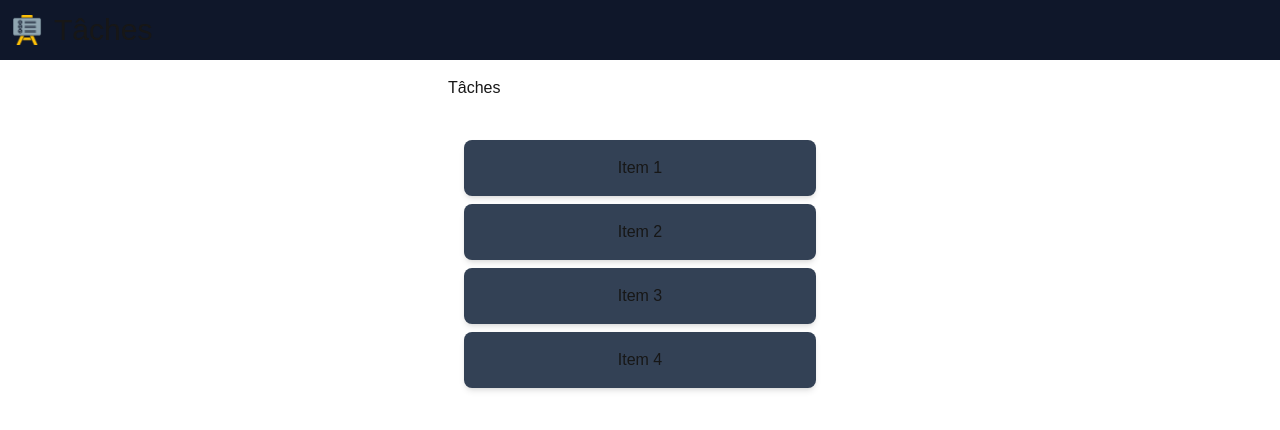
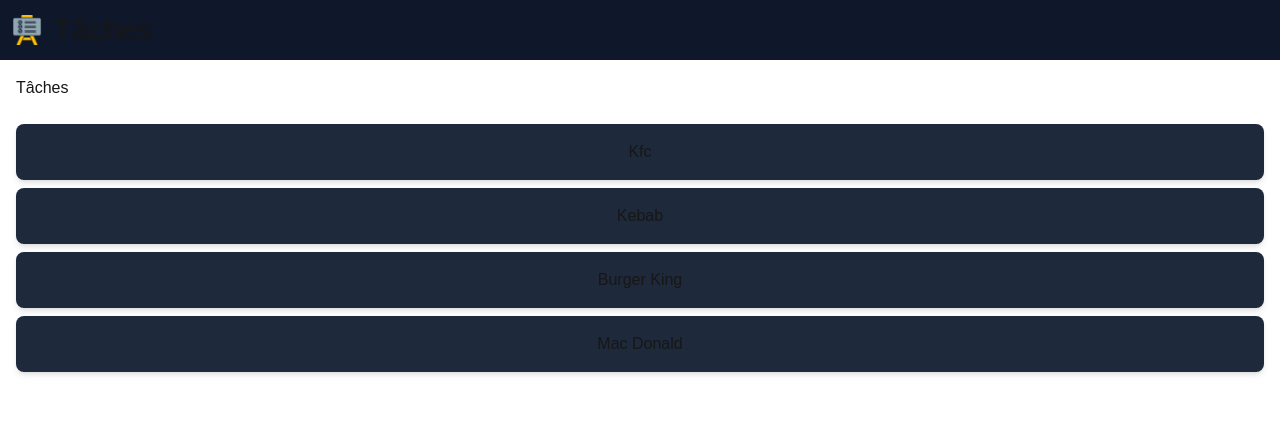
Before and after one commit to btkdevkh/next-pwa-test, a Next.js app: page / in a window 1280 px wide. Shown: the top 430 px of the page. Built offline with nearby package versions, Linux system fonts and the light colour scheme.

Commit message:
feat: :construction: Add some changes on drag abd drop

```diff
--- a/app/page.tsx
+++ b/app/page.tsx
@@ -5,11 +5,11 @@
 const HomePage = () => {
   return (
     <>
-      <div className="max-w-sm mx-auto">
+      <div className="mx-auto">
         <h1>Tâches</h1>
         <br />
 
-        <div className="flex flex-col gap-3">
+        <div className="flex gap-3 flex-col md:flex-row lg:flex-row">
           <DragDropMobileDesktop />
         </div>
       </div>
--- a/components/DragDropMobileDesktop.tsx
+++ b/components/DragDropMobileDesktop.tsx
@@ -3,7 +3,12 @@
 import { motion, AnimatePresence } from "framer-motion";
 
 export default function DragDropMobileDesktop() {
-  const [items, setItems] = useState(["Item 1", "Item 2", "Item 3", "Item 4"]);
+  const [items, setItems] = useState([
+    "Kfc",
+    "Kebab",
+    "Burger King",
+    "Mac Donald",
+  ]);
   const draggedItemRef = useRef<number | null>(null);
   const startY = useRef<number | null>(null);
   const isTouch = useRef<boolean>(false);
@@ -25,6 +30,11 @@
       ? (event as React.TouchEvent).touches[0].clientY
       : (event as React.MouseEvent).clientY;
     isDragging.current = true;
+
+    // Infos :
+    // clientY → Position verticale (haut/bas).
+    // clientX → Position horizontale (gauche/droite).
+    // On n'utilise pas ici le clientX (pas besoins)
   };
 
   const moveDrag = (event: React.TouchEvent | React.MouseEvent) => {
@@ -32,12 +42,14 @@
       !isDragging.current ||
       draggedItemRef.current === null ||
       startY.current === null
-    )
+    ) {
       return;
+    }
 
     const currentY = isTouch.current
       ? (event as React.TouchEvent).touches[0].clientY
       : (event as React.MouseEvent).clientY;
+
     const deltaY = currentY - startY.current;
 
     let newIndex = draggedItemRef.current;
@@ -52,6 +64,10 @@
       draggedItemRef.current = newIndex;
       startY.current = currentY;
     }
+
+    // Infos :
+    // deltaY permet de savoir si la souris (ou le doigt)
+    // se déplace vers le haut ou vers le bas.
   };
 
   const endDrag = () => {
@@ -61,21 +77,27 @@
   };
 
   return (
-    <div className="p-4 max-w-sm mx-auto w-full">
+    <div className="w-full">
       <AnimatePresence>
         {items.map((item, index) => (
           <motion.div
             key={item} // Use item content as key to avoid breaking animation
-            className="p-4 bg-slate-700 mb-2 rounded-lg text-center shadow-md cursor-pointer relative"
+            className={`p-4 mb-2 rounded-lg text-center shadow-md cursor-pointer relative transition-colors
+              ${
+                draggedItemRef.current === index
+                  ? "bg-blue-700 text-white"
+                  : "bg-slate-800"
+              }`}
+            style={{ userSelect: "none" }} // Désactive la sélection uniquement ici
             onTouchStart={(e) => startDrag(index, e)}
             onTouchMove={moveDrag}
             onTouchEnd={endDrag}
             onMouseDown={(e) => startDrag(index, e)}
             onMouseMove={moveDrag}
             onMouseUp={endDrag}
-            layout // ✅ Enables smooth animation when reordering
-            whileTap={{ scale: 1.05 }} // ✅ Slight scale-up on press
-            transition={{ type: "spring", stiffness: 500, damping: 30 }} // ✅ Smooth bounce effect
+            layout // Enables smooth animation when reordering
+            whileTap={{ scale: 1 }} // Slight scale-up on press
+            transition={{ type: "spring", stiffness: 500, damping: 15 }} // Smooth bounce effect
           >
             {item}
           </motion.div>
```
Also changed, not shown: app/globals.css (+14 -0 lines).
